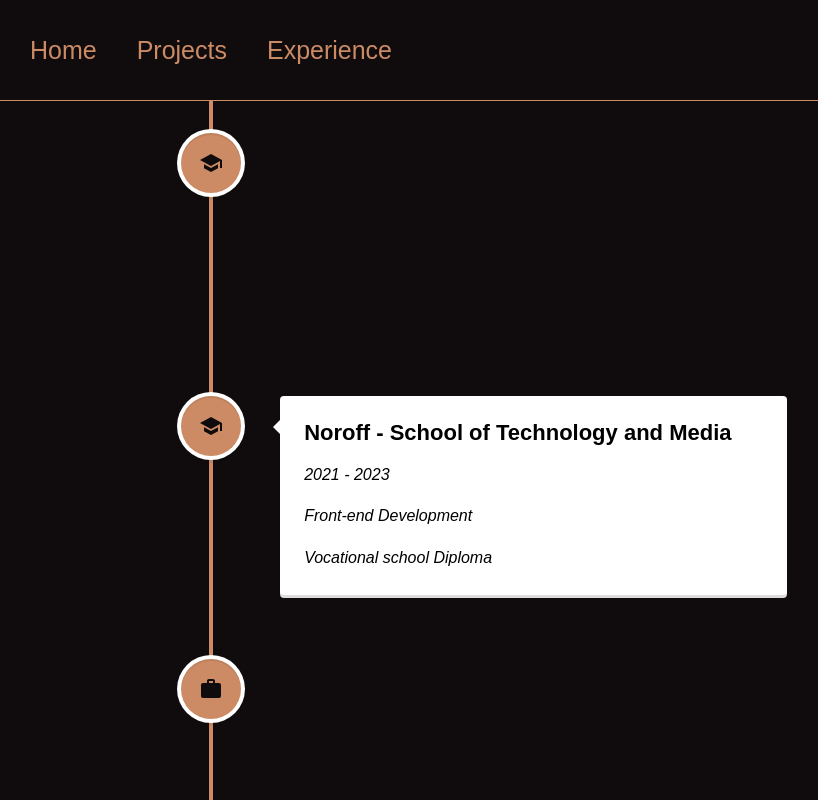
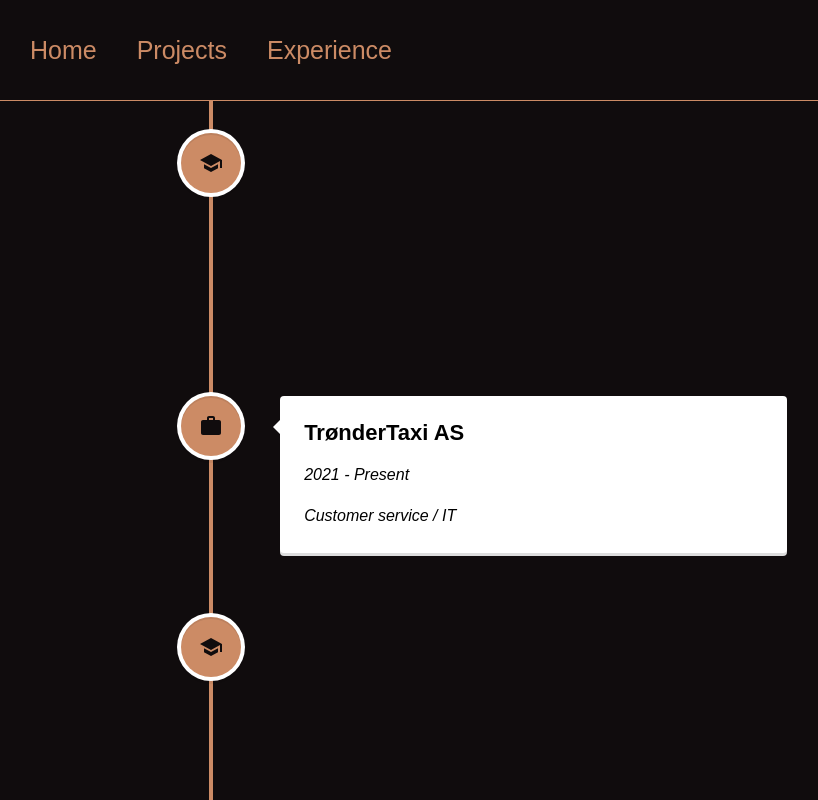
Before and after one commit to Pjatte1337/portfolio-2, a React (Create React App) app: page /experience in a window 1280 px wide. Shown: the top 800 px of the page, without its empty margins (429-1247 px from the left). Built offline with nearby package versions, Linux system fonts and the light colour scheme.

Commit message:
added jobs

```diff
--- a/src/App.css
+++ b/src/App.css
@@ -1,6 +1,5 @@
 .App {
   width: 100%;
-  height: auto;
   display: flex;
   flex-direction: column;
   font-family: Arial, Helvetica, sans-serif;
--- a/src/pages/Experience.jsx
+++ b/src/pages/Experience.jsx
@@ -23,6 +23,15 @@
           <p>starting 2023</p>
           <p>Back-end Development</p>
           <p>Vocational school Diploma</p>
+        </VerticalTimelineElement>
+        <VerticalTimelineElement
+          className="vertical-timeline-element--education"
+          iconStyle={{ background: "#cc8b65", color: "#100c0d" }}
+          icon={<WorkIcon />}
+        >
+          <h3 className="vertical-timeline-element-title">TrønderTaxi AS</h3>
+          <p>2021 - Present</p>
+          <p>Customer service / IT</p>
         </VerticalTimelineElement>
         <VerticalTimelineElement
           className="vertical-timeline-element--education"
--- a/src/styles/Project.css
+++ b/src/styles/Project.css
@@ -1,6 +1,5 @@
 .projects {
   width: 100%;
-  height: auto;
   display: flex;
   justify-content: center;
   align-items: center;
```
